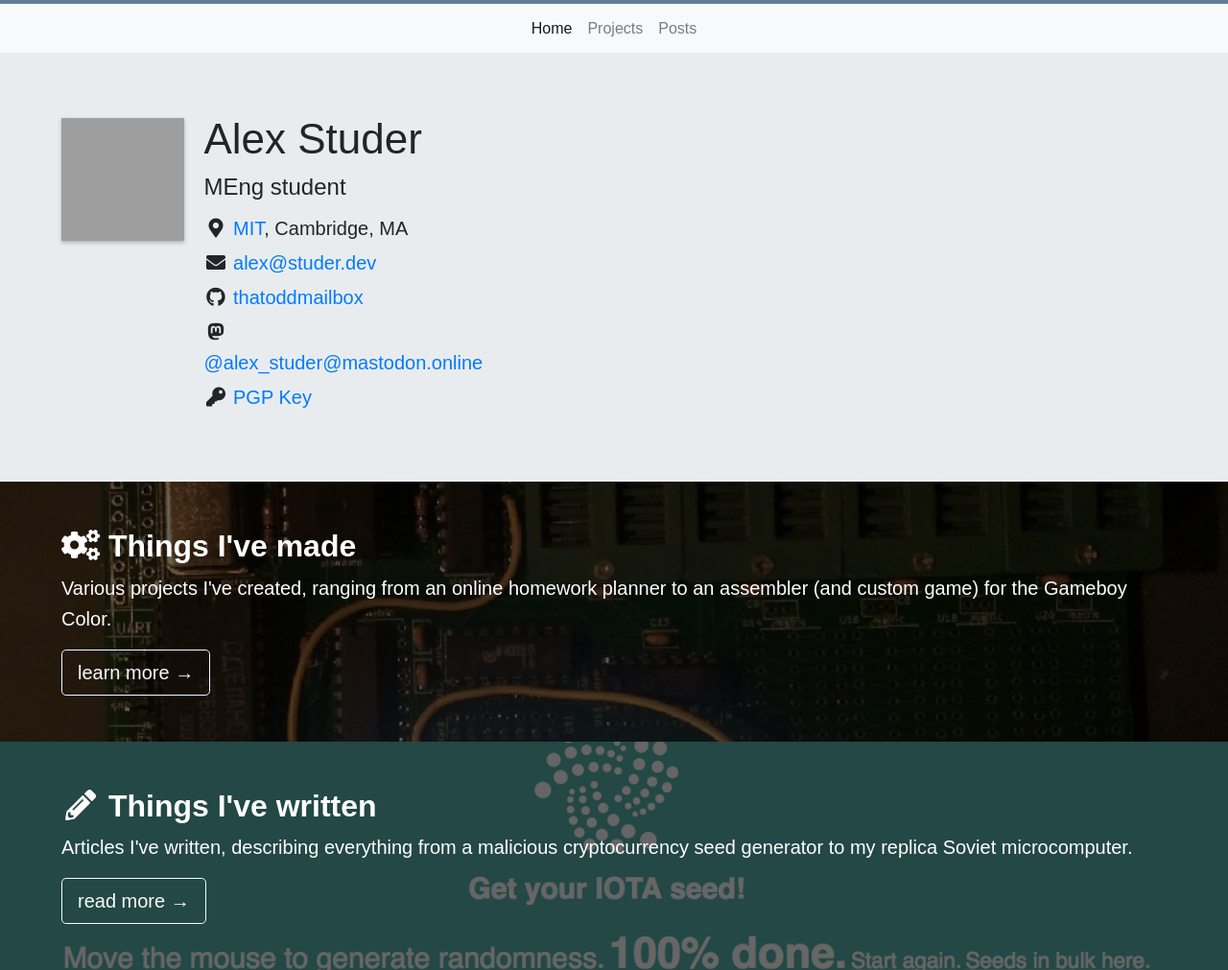
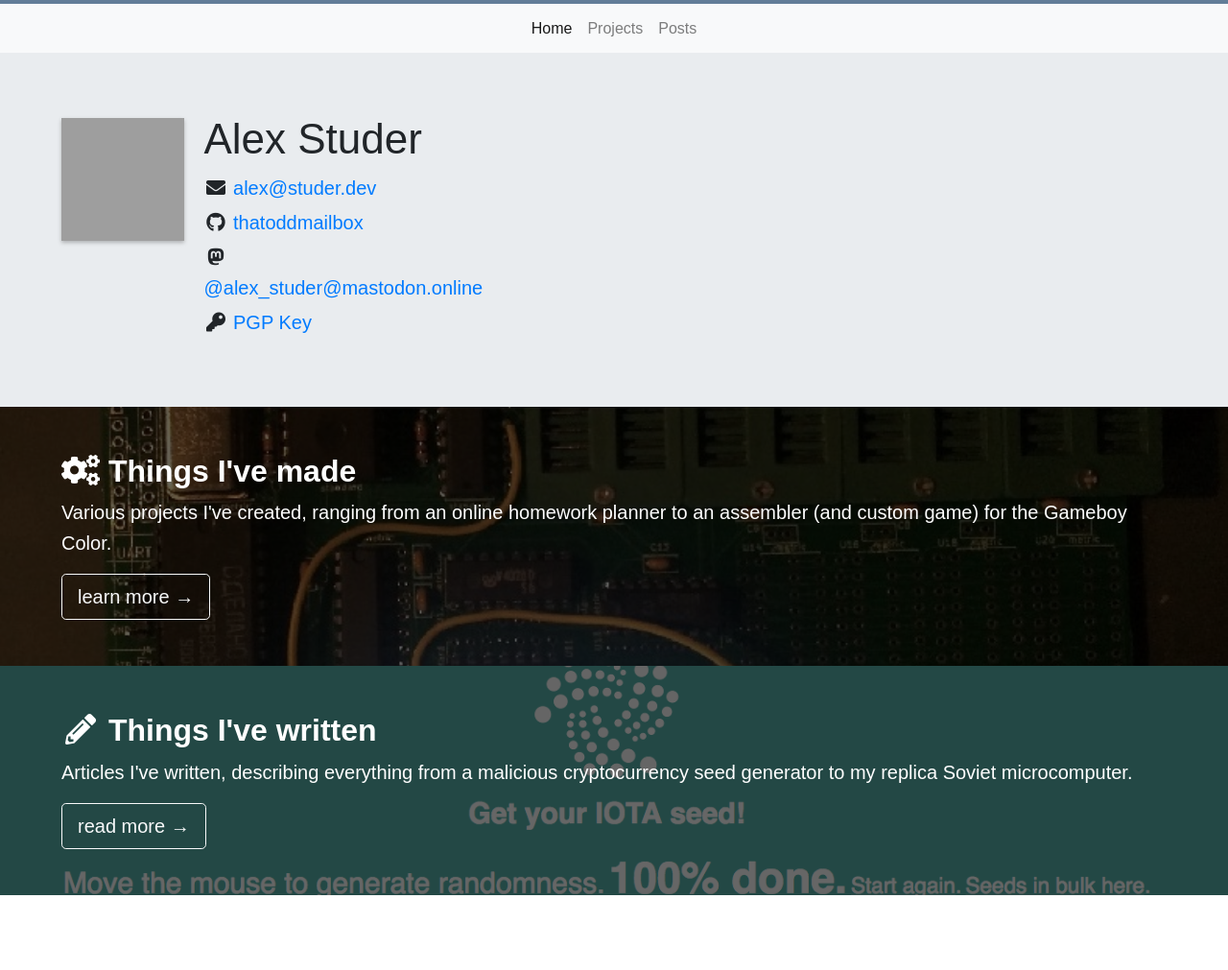
Before and after one commit to thatoddmailbox/thatoddmailbox.github.io, a Jekyll site: the page built from index.html, in a window 1280 px wide. Shown: the whole page at 96% size. Built offline with Jekyll 4.4.1, drawn with Linux system fonts in a browser that asks for light colours; nearby versions of some CDN libraries; some web fonts are replaced; after the commit the page ends 933 px from its top, so only the background shows below that; grey boxes are pictures that could not be loaded.

Commit message:
i'm not a student anymore
what even am i

```diff
--- a/index.html
+++ b/index.html
@@ -14,10 +14,8 @@
 			</div>
 			<div class="home-info">
 				<h1 class="home-name display-4">Alex Studer</h1>
-				<p class="home-details lead">MEng student</p>
 
 				<div class="home-links">
-					<div><i class="fas fa-fw fa-map-marker-alt"></i> <a href="https://web.mit.edu" target="_blank" rel="noopener noreferrer">MIT</a>, Cambridge, MA</div>
 					<div><i class="fas fa-fw fa-envelope"></i> <a href="mailto:alex@studer.dev" rel="me">alex@studer.dev</a></div>
 					<div><i class="fab fa-fw fa-github"></i> <a href="https://github.com/thatoddmailbox" rel="me noopener noreferrer" target="_blank">thatoddmailbox</a></div>
 					<div><i class="fab fa-fw fa-mastodon"></i> <a href="https://mastodon.online/@alex_studer" rel="me noopener noreferrer" target="_blank">@alex_studer@mastodon.online</a></div>
```
